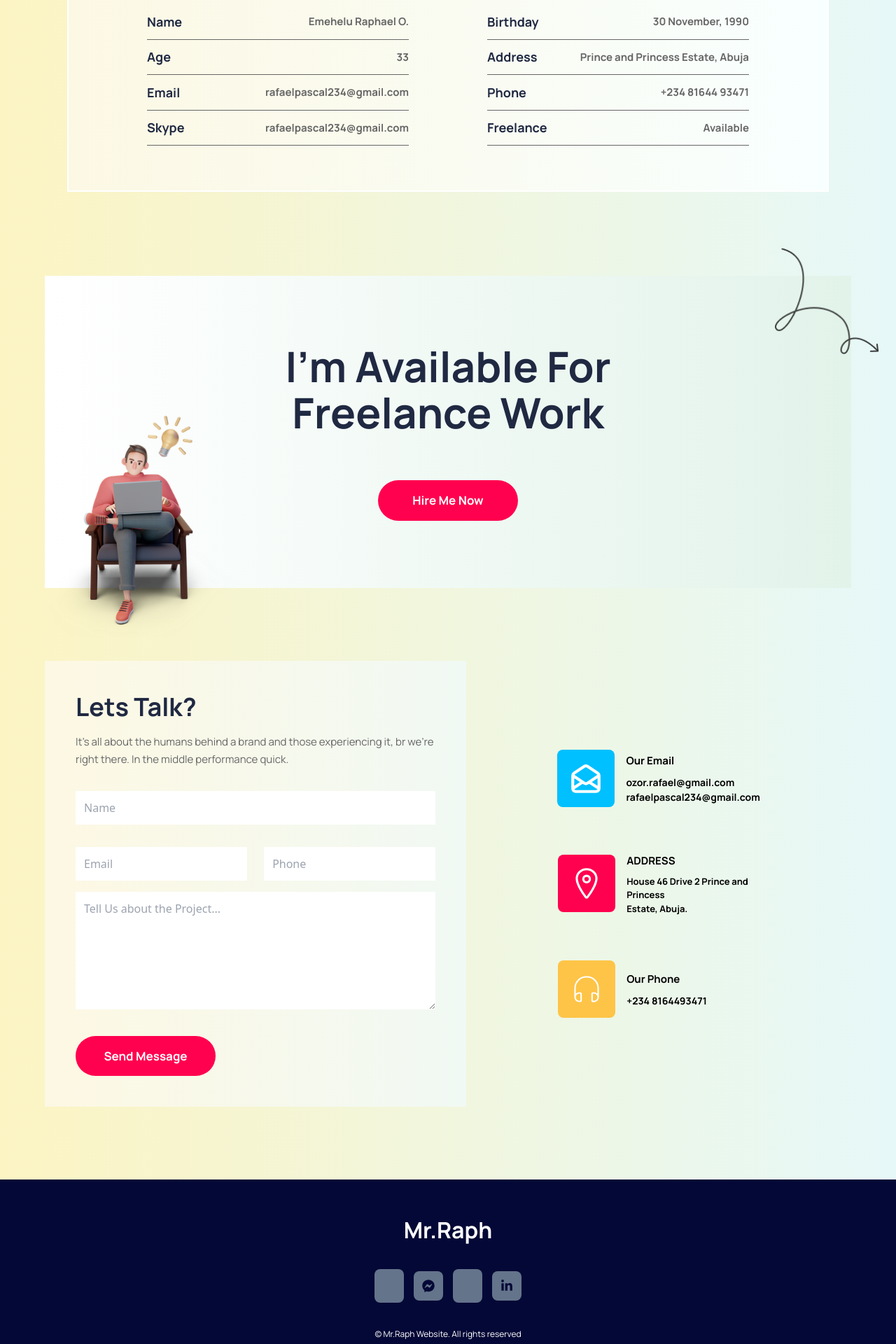
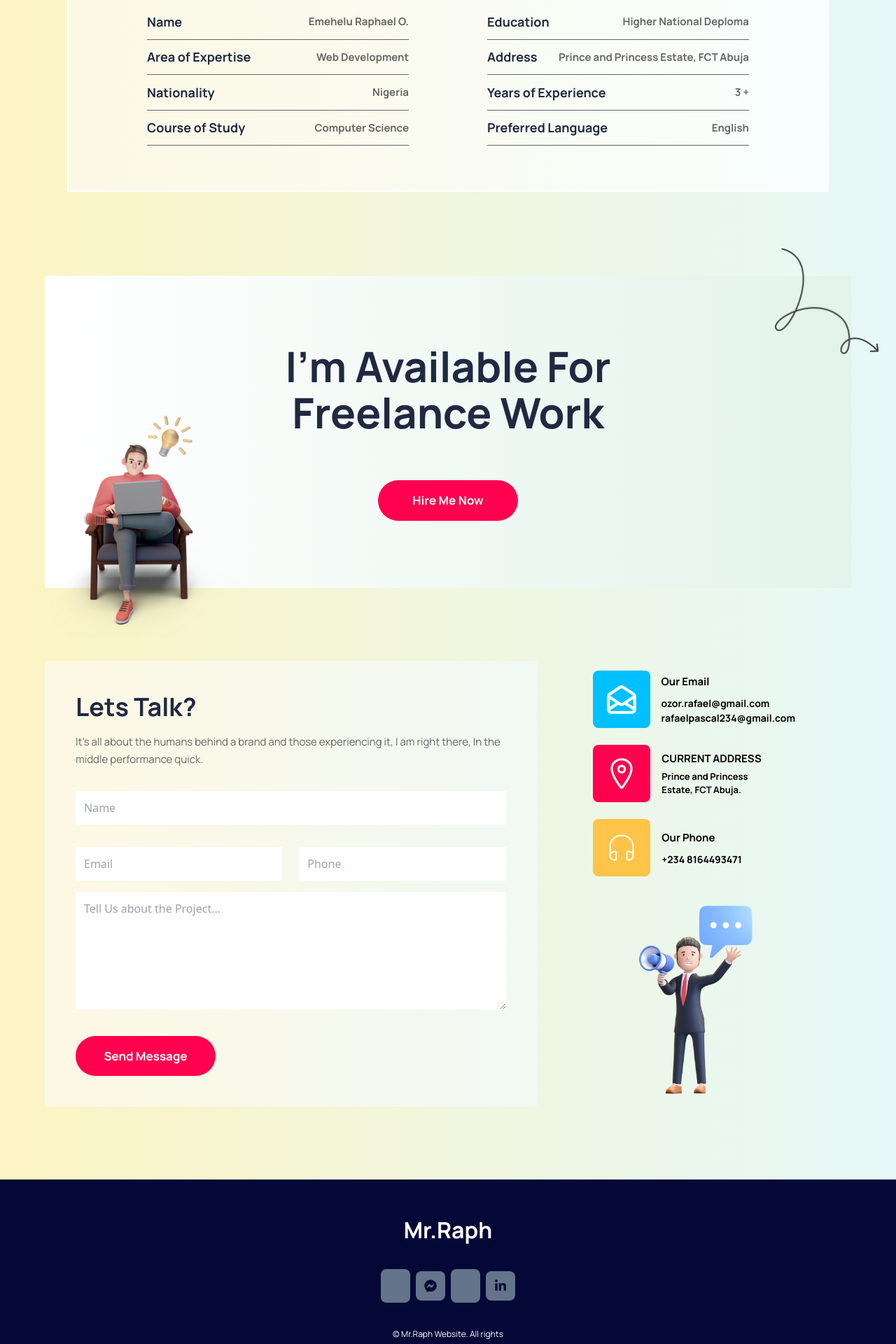
Before and after one commit to rafaelpascal/aportfolio, a React (Vite) app: page / in a window 1280 px wide. Shown: the part 2540-4460 px from the top of the page at 70% size. Built offline with nearby package versions, Linux system fonts and the light colour scheme; some icons are missing.

Commit message:
Final commit

```diff
--- a/src/components/about/About.jsx
+++ b/src/components/about/About.jsx
@@ -170,36 +170,36 @@ const About = () => {
               </div>
               <div className="flex justify-between items-center border-b-[1.5px] py-3 border-[#666666]">
                 <h2 className="text-[14px] lg:text-[18px] font-bold font-Manrop leading-[24px] text-[#202942]">
-                  Age
+                  Area of Expertise
                 </h2>
                 <p className="text-[12px] lg:text-[15px] text-[#666666] font-Manrop text-justify leading-[25.5px] font-semibold">
-                  33
+                  Web Development
                 </p>
               </div>
               <div className="flex justify-between items-center border-b-[1.5px] py-3 border-[#666666]">
                 <h2 className="text-[14px] lg:text-[18px] font-bold font-Manrop leading-[24px] text-[#202942]">
-                  Email
+                  Nationality
                 </h2>
                 <p className="text-[12px] lg:text-[15px] text-[#666666] font-Manrop text-justify leading-[25.5px] font-semibold">
-                  rafaelpascal234@gmail.com
+                  Nigeria
                 </p>
               </div>
               <div className="flex justify-between items-center border-b-[1.5px] py-3 border-[#666666]">
                 <h2 className="text-[14px] lg:text-[18px] font-bold font-Manrop leading-[24px] text-[#202942]">
-                  Skype
+                  Course of Study
                 </h2>
                 <p className="text-[12px] lg:text-[15px] text-[#666666] font-Manrop text-justify leading-[25.5px] font-semibold">
-                  rafaelpascal234@gmail.com
+                  Computer Science
                 </p>
               </div>
             </div>
             <div className="w-full px-4 lg:w-[50%]">
               <div className="flex justify-between items-center border-b-[1.5px] py-3 border-[#666666]">
                 <h2 className="text-[14px] lg:text-[18px] font-bold font-Manrop leading-[24px] text-[#202942]">
-                  Birthday
+                  Education
                 </h2>
                 <p className="text-[12px] lg:text-[15px] text-[#666666] font-Manrop text-justify leading-[25.5px] font-semibold">
-                  30 November, 1990
+                  Higher National Deploma
                 </p>
               </div>
               <div className="flex justify-between items-center border-b-[1.5px] py-3 border-[#666666]">
@@ -207,23 +207,23 @@ const About = () => {
                   Address
                 </h2>
                 <p className="text-[12px] lg:text-[15px] text-[#666666] font-Manrop text-justify leading-[25.5px] font-semibold">
-                  Prince and Princess Estate, Abuja
+                  Prince and Princess Estate, FCT Abuja
                 </p>
               </div>
               <div className="flex justify-between items-center border-b-[1.5px] py-3 border-[#666666]">
                 <h2 className="text-[14px] lg:text-[18px] font-bold font-Manrop leading-[24px] text-[#202942]">
-                  Phone
+                  Years of Experience
                 </h2>
                 <p className="text-[12px] lg:text-[15px] text-[#666666] font-Manrop text-justify leading-[25.5px] font-semibold">
-                  +234 81644 93471
+                  3 +
                 </p>
               </div>
               <div className="flex justify-between items-center border-b-[1.5px] py-3 border-[#666666]">
                 <h2 className="text-[14px] lg:text-[18px] font-bold font-Manrop leading-[24px] text-[#202942]">
-                  Freelance
+                  Preferred Language
                 </h2>
                 <p className="text-[12px] lg:text-[15px] text-[#666666] font-Manrop text-justify leading-[25.5px] font-semibold">
-                  Available
+                  English
                 </p>
               </div>
             </div>
--- a/src/components/contactme/Contact.jsx
+++ b/src/components/contactme/Contact.jsx
@@ -5,6 +5,7 @@ import { HiOutlineMailOpen } from "react-icons/hi";
 import { IoLocationOutline } from "react-icons/io5";
 import { CiHeadphones } from "react-icons/ci";
 import { ToastContainer, toast } from "react-toastify";
+import { pricing } from "../../assets";
 import "react-toastify/dist/ReactToastify.css";
 
 const Contact = () => {
@@ -54,13 +55,22 @@ const Contact = () => {
     initial: { backgroundColor: "#FF014F" },
     hover: { backgroundColor: "#202942" },
   };
+
+  const bounceAnimation = {
+    y: [0, -30, 0],
+    transition: {
+      duration: 2,
+      repeat: Infinity,
+      ease: "easeInOut",
+    },
+  };
   return (
     <section
       id="contact"
-      className="py-10 lg:max-w-6xl mx-auto mt-[4rem] flex flex-col gap-20 sm:flex-row"
+      className="py-4 lg:py-10 lg:max-w-6xl w-full mx-auto mt-[4rem] flex flex-col gap-20 sm:flex-row justify-end items-end"
     >
       <div
-        className="w-full lg:w-[30%] p-11"
+        className="w-full lg:w-[70%] p-11"
         style={{
           width: "100%",
           background: "linear-gradient(to right, #FDF8E3, #F1F9F4)",
@@ -71,8 +81,8 @@ const Contact = () => {
           Lets Talk?
         </h2>
         <p className="text-[15px] text-[#666666] font-Manrop leading-[25.5px] font-normal mb-4">
-          It's all about the humans behind a brand and those experiencing it, br
-          we're right there. In the middle performance quick.
+          It's all about the humans behind a brand and those experiencing it, I
+          am right there, In the middle performance quick.
         </p>
         <form ref={form} onSubmit={sendEmail}>
           <motion.input
@@ -143,7 +153,7 @@ const Contact = () => {
           </motion.button>
         </form>
       </div>
-      <div className="w-full lg:w-[70%] gap-16 flex justify-center flex-col items-center">
+      <div className="w-full lg:w-[30%] gap-6 flex justify-center flex-col items-center">
         <div className="flex justify-center w-full items-center gap-4">
           <div className="bg-[#00C0FF] p-4 rounded-lg">
             <HiOutlineMailOpen className="text-[50px] text-white" />
@@ -173,13 +183,13 @@ const Contact = () => {
             <IoLocationOutline className="text-[50px] text-white" />
           </div>
           <div>
-            <h2 className="text-[15px] mb-2 font-semibold font-Manrop leading-[25px]">
-              ADDRESS
+            <h2 className="text-[15px] mb-1 font-semibold font-Manrop leading-[25px]">
+              CURRENT ADDRESS
             </h2>
             <div className="flex flex-col justify-center items-center">
               <p className="font-Manrop w-[190px] text-[13px] font-semibold">
-                House 46 Drive 2 Prince and Princess <br />
-                Estate, Abuja.
+                Prince and Princess <br />
+                Estate, FCT Abuja.
               </p>
             </div>
           </div>
@@ -199,6 +209,14 @@ const Contact = () => {
             </div>
           </div>
         </div>
+        <div className="w-full lg:w-[100%] mt-4">
+          <motion.img
+            src={pricing}
+            alt="Web"
+            className="w-[100%]"
+            animate={bounceAnimation}
+          />
+        </div>
       </div>
       <ToastContainer />
     </section>
--- a/src/components/footer/Footer.jsx
+++ b/src/components/footer/Footer.jsx
@@ -1,11 +1,11 @@
 import React from "react";
-import { FaTwitter, FaFacebook, FaWhatsapp } from "react-icons/fa6";
+import { FaTwitter, FaSlack, FaWhatsapp } from "react-icons/fa6";
 import { FaLinkedinIn, FaFacebookMessenger } from "react-icons/fa";
 
 const Footer = () => {
   return (
-    <section className="w-full py-[2rem] flex justify-center items-center bg-[#040836] mt-[4rem]">
-      <div className="lg:max-w-6xl mx-auto">
+    <section className="w-full py-9 lg:py-[2rem] flex justify-center items-center bg-[#040836] mt-[4rem]">
+      <div className="lg:max-w-6xl mx-auto w-[50%] lg:w-[15%]">
         <div className="flex justify-center items-center my-[1rem]">
           <a
             href="#"
@@ -47,7 +47,7 @@ const Footer = () => {
             <FaLinkedinIn className="text-[18px] text-[#040836]" />
           </a>
         </div>
-        <h2 className="text-[12px] text-white font-normal font-Manrop leading-[25px]">
+        <h2 className="text-[12px] text-white text-center font-normal font-Manrop leading-[25px]">
           © Mr.Raph Website. All rights reserved
         </h2>
       </div>
--- a/src/components/pricing/Pricing.jsx
+++ b/src/components/pricing/Pricing.jsx
@@ -45,8 +45,8 @@ const Pricing = () => {
                   Static frontend Development
                 </h2>
                 <h1 className="text-[26px] lg:text-[36px] font-extrabold leading-[43.2px] text-[#202942] font-Manrop">
-                  <span className="text-xs align-top">$</span>
-                  328.77
+                  <span className="text-xs align-top">NGN</span>
+                  300,000.00
                 </h1>
               </div>
               <ol>
--- a/src/components/sidenav/Sidenav.jsx
+++ b/src/components/sidenav/Sidenav.jsx
@@ -52,7 +52,7 @@ const Sidenav = () => {
     <div className="relative z-10 ">
       {isSmallScreen ? (
         <div className="fixed top-0 p-6 left-0 w-[100%]">
-          <button className="backdrop-filter backdrop-blur-xl p-[1rem] rounded-3xl">
+          <button className="backdrop-filter backdrop-blur-xl p-[1rem] w-full rounded-3xl">
             <img
               src={toggle ? close : menu}
               alt="Menu"
```
